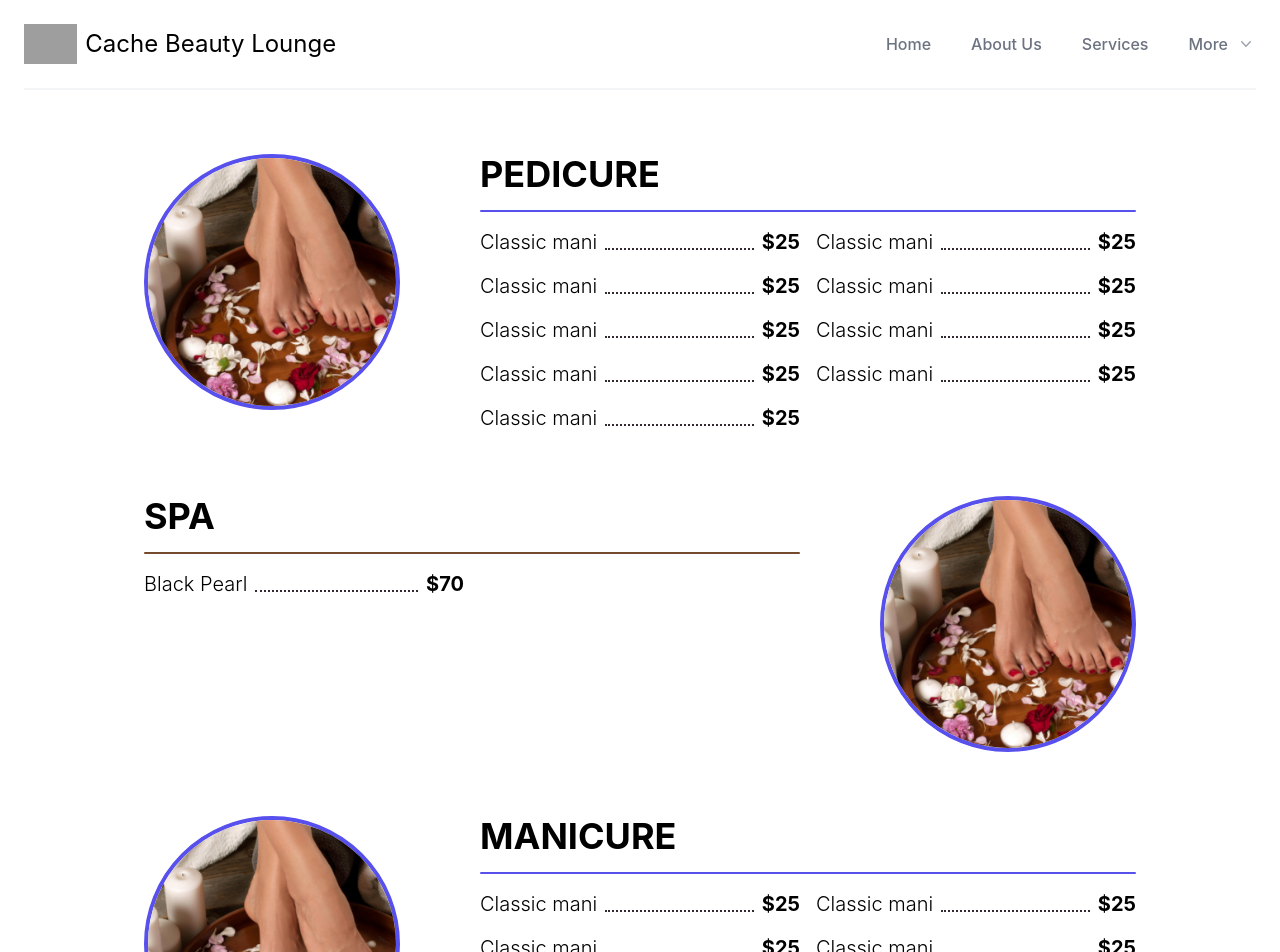
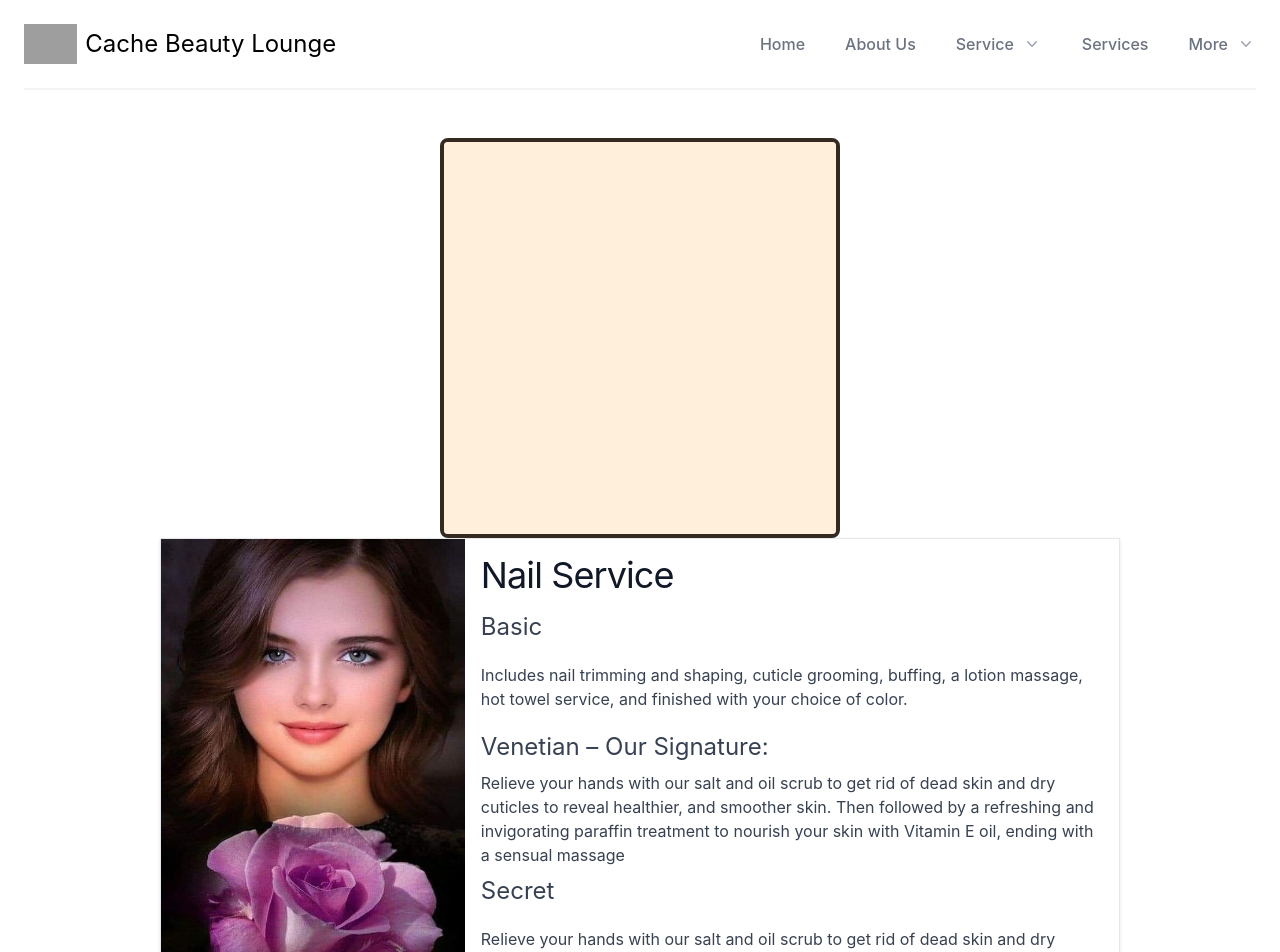
Before and after one commit to Cumbercubie/cache-beauty-lounge, a React (Create React App) app: page /services/nails in a window 1280 px wide. Shown: the top 952 px of the page. Built offline with nearby package versions, Linux system fonts and the light colour scheme; grey boxes are pictures that could not be loaded; what tw-elements would draw is missing.

Commit message:
update nail service website

```diff
--- /dev/null
+++ b/src/components/atoms/card-with-images.js
@@ -0,0 +1,27 @@
+import React from "react";
+
+export default function CardWithImages({
+  imageSource,
+  title,
+  content,
+  children,
+}) {
+  return (
+    <a
+      href="#"
+      className="mx-auto w-3/4 flex flex-col bg-white border border-gray-200 shadow lg:flex-row hover:bg-gray-100 dark:border-gray-700 dark:bg-gray-800 dark:hover:bg-gray-700"
+    >
+      {imageSource}
+      <div class="flex flex-col justify-start p-4 leading-normal">
+        {!!title && (
+          <h5 class="mb-2 text-4xl tracking-tight text-gray-900 dark:text-white">
+            {title}
+          </h5>
+        )}
+        <p class="mb-3 font-normal text-gray-700 dark:text-gray-400">
+          {children}
+        </p>
+      </div>
+    </a>
+  );
+}
--- /dev/null
+++ b/src/components/fluid-box/fluid-box.css
@@ -0,0 +1,35 @@
+.fluid-container {}
+
+.mainBox {
+    width: 400px;
+    height: 400px;
+    position: relative;
+    border: #352a22 4px solid;
+    border-radius: 8px;
+    background-color: burlywood;
+    overflow: hidden;
+    display: flex;
+    align-items: center;
+    justify-content: center;
+    flex-direction: column;
+}
+
+.fluidBox {
+    min-width: 200%;
+    min-height: 225%;
+    border-radius: 30%;
+    position: absolute;
+    background-color: #ffefdb;
+    animation: spin 5s linear infinite;
+    z-index: 1;
+}
+
+@keyframes spin {
+    0% {
+        transform: translateY(0px);
+    }
+
+    100% {
+        transform: translateY(-850px) rotate(360deg)
+    }
+}
--- /dev/null
+++ b/src/components/fluid-box/fluid-box.js
@@ -0,0 +1,12 @@
+import "./fluid-box.css";
+export default function FluidBox(props) {
+  return (
+    <div className="fluid-container">
+      <div className="mainBox">
+        <div className="fluidBox"></div>
+        <h1>Content here</h1>
+        <p>Hi content here</p>
+      </div>
+    </div>
+  );
+}
--- a/src/components/header.js
+++ b/src/components/header.js
@@ -1,4 +1,4 @@
-import { Fragment } from "react";
+import { Fragment, useRef } from "react";
 import { Popover, Transition } from "@headlessui/react";
 import {
   ArrowPathIcon,
@@ -99,6 +99,30 @@ function classNames(...classes) {
 }
 
 export default function Header() {
+  const buttonRef = useRef(null);
+  const timeoutDuration = 200;
+  let timeout;
+
+  const closePopover = () => {
+    return buttonRef.current?.dispatchEvent(
+      new KeyboardEvent("keydown", {
+        key: "Escape",
+        bubbles: true,
+        cancelable: true,
+      })
+    );
+  };
+
+  const onMouseEnter = (open) => {
+    clearTimeout(timeout);
+    if (open) return;
+    return buttonRef.current?.click();
+  };
+
+  const onMouseLeave = (open) => {
+    if (!open) return;
+    timeout = setTimeout(() => closePopover, timeoutDuration);
+  };
   return (
     <Popover className="bg-white w-full">
       <div className="mx-auto w-full px-4 sm:px-6">
@@ -135,7 +159,82 @@ export default function Header() {
             >
               About Us
             </a>
-
+            <Popover className="relative">
+              {({ openServiceSubMenu }) => (
+                <>
+                  <div onMouseLeave={() => onMouseLeave(openServiceSubMenu)}>
+                    <Popover.Button
+                      className={classNames(
+                        openServiceSubMenu ? "text-gray-900" : "text-gray-500",
+                        "group inline-flex items-center rounded-md bg-white text-base font-medium hover:text-gray-900 focus:outline-none focus:ring-2 focus:ring-indigo-500 focus:ring-offset-2"
+                      )}
+                    >
+                      <span>Service</span>
+                      <ChevronDownIcon
+                        className={classNames(
+                          openServiceSubMenu
+                            ? "text-gray-600"
+                            : "text-gray-400",
+                          "ml-2 h-5 w-5 group-hover:text-gray-500"
+                        )}
+                        aria-hidden="true"
+                      />
+                    </Popover.Button>
+                    <Transition
+                      as={Fragment}
+                      enter="transision ease-out duration-200"
+                      enterFrom="opacity-0 translate-y-1"
+                      enterTo="opacity-100 translate-y-0"
+                      leave="transition ease-in duration-150"
+                      leaveFrom="opacity-100 translate-y-0"
+                      leaveTo="opacity-0 translate-y-1"
+                    >
+                      <Popover.Panel
+                        className="
+                        absolute left-1/2z-10 mt-3 w-screen max-w-md
+                        -translate-x-1/2 transform px-2 sm:px-0
+                      "
+                      >
+                        <div className="overflow-hidden rounded-lg shadow-lg ring-1 ring-black ring-opacity-5">
+                          <div className="relative grid gap-6 bg-white px-5 py-6 sm:gap-8 sm:p-8">
+                            <a
+                              href="/services/nails"
+                              className="-m-3 flex item-start rounded-lg p-3 hover:bg-gray-50"
+                            >
+                              <div>
+                                <p className="text-base font-medium text-gray-900">
+                                  {"Nails"}
+                                </p>
+                              </div>
+                            </a>
+                            <a
+                              href="/services/waxing"
+                              className="-m-3 flex item-start rounded-lg p-3 hover:bg-gray-50"
+                            >
+                              <div>
+                                <p className="text-base font-medium text-gray-900">
+                                  {"Waxing"}
+                                </p>
+                              </div>
+                            </a>
+                            <a
+                              href="/services/eye-lash"
+                              className="-m-3 flex item-start rounded-lg p-3 hover:bg-gray-50"
+                            >
+                              <div>
+                                <p className="text-base font-medium text-gray-900">
+                                  {"Eyelash"}
+                                </p>
+                              </div>
+                            </a>
+                          </div>
+                        </div>
+                      </Popover.Panel>
+                    </Transition>
+                  </div>
+                </>
+              )}
+            </Popover>
             <div className="group">
               <a
                 href="/services"
@@ -149,7 +248,31 @@ export default function Header() {
                     class="rounded-t bg-gray-200 hover:bg-gray-400 py-2 px-4 block whitespace-no-wrap"
                     href={"/services/nails"}
                   >
-                    One
+                    Nails
+                  </a>
+                </li>
+                <li>
+                  <a
+                    class="rounded-t bg-gray-200 hover:bg-gray-400 py-2 px-4 block whitespace-no-wrap"
+                    href={"/services/nails"}
+                  >
+                    Waxing
+                  </a>
+                </li>
+                <li>
+                  <a
+                    class="rounded-t bg-gray-200 hover:bg-gray-400 py-2 px-4 block whitespace-no-wrap"
+                    href={"/services/nails"}
+                  >
+                    Eyelash
+                  </a>
+                </li>
+                <li>
+                  <a
+                    class="rounded-t bg-gray-200 hover:bg-gray-400 py-2 px-4 block whitespace-no-wrap"
+                    href={"/services/nails"}
+                  >
+                    Kid Service
                   </a>
                 </li>
               </ul>
@@ -182,7 +305,10 @@ export default function Header() {
                     leaveFrom="opacity-100 translate-y-0"
                     leaveTo="opacity-0 translate-y-1"
                   >
-                    <Popover.Panel className="absolute left-1/2 z-10 mt-3 w-screen max-w-md -translate-x-1/2 transform px-2 sm:px-0">
+                    <Popover.Panel
+                      className="absolute left-1/2 z-10 mt-3 w-screen max-w-md -translate-x-1/2
+                     transform px-2 sm:px-0"
+                    >
                       <div className="overflow-hidden rounded-lg shadow-lg ring-1 ring-black ring-opacity-5">
                         <div className="relative grid gap-6 bg-white px-5 py-6 sm:gap-8 sm:p-8">
                           {resources.map((item) => (
--- a/src/pages/services/nails.js
+++ b/src/pages/services/nails.js
@@ -1,5 +1,49 @@
 import React from "react";
+import CardWithImages from "../../components/atoms/card-with-images";
+import FluidBox from "../../components/fluid-box/fluid-box";
 
 export default function NailServicePage() {
-  return <div>NailServicePage</div>;
+  return (
+    <div className="container mx-auto py-12">
+      <div
+        style={{
+          display: "flex",
+          justifyContent: "center",
+        }}
+      >
+        <FluidBox />
+      </div>
+      <CardWithImages
+        imageSource={
+          <img
+            class="w-full h-[30rem]"
+            src={"/images/appointment/face_flower.jpg"}
+            alt=""
+          />
+        }
+        title={"Nail Service"}
+      >
+        <div className="text-2xl my-2">Basic</div>
+        <p className="my-5">
+          Includes nail trimming and shaping, cuticle grooming, buffing, a
+          lotion massage, hot towel service, and finished with your choice of
+          color.
+        </p>
+        <div className="text-2xl my-2">Venetian – Our Signature:</div>
+        <p>
+          Relieve your hands with our salt and oil scrub to get rid of dead skin
+          and dry cuticles to reveal healthier, and smoother skin. Then followed
+          by a refreshing and invigorating paraffin treatment to nourish your
+          skin with Vitamin E oil, ending with a sensual massage
+        </p>
+        <div className="text-2xl my-2">Secret</div>
+        <p className="my-5">
+          Relieve your hands with our salt and oil scrub to get rid of dead skin
+          and dry cuticles to reveal healthier, and smoother skin. Then followed
+          by a refreshing and invigorating paraffin treatment to nourish your
+          skin with Vitamin E oil, ending with a sensual massage.
+        </p>
+      </CardWithImages>
+    </div>
+  );
 }
```
Also changed, not shown: src/index.js (+4 -6 lines).
